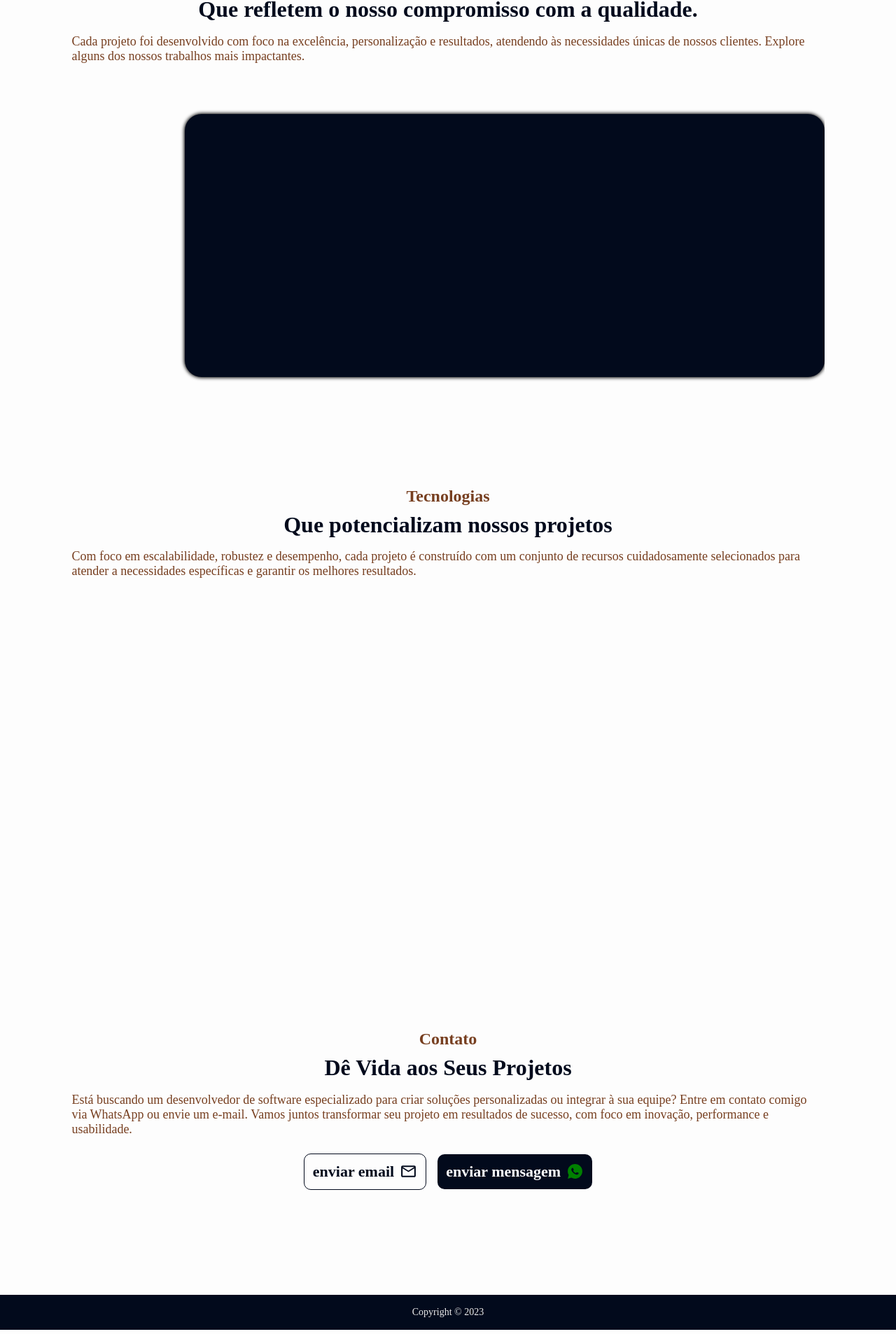
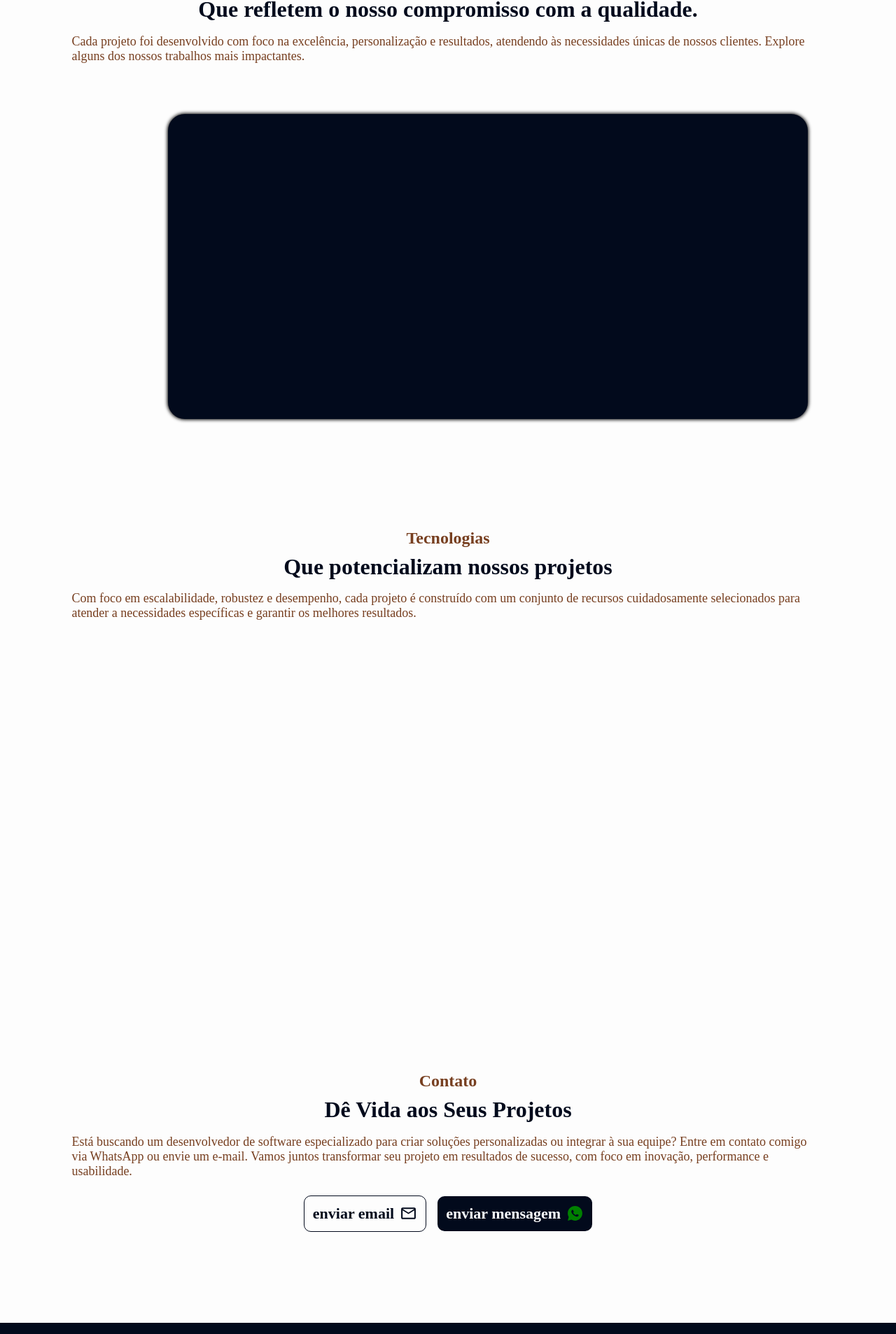
Before and after one commit to RaffaSants/raffa-dev, a Next.js app: page / in a window 1280 px wide. Shown: the part 1585-3492 px from the top of the page at 70% size. Built offline with nearby package versions, Linux system fonts and the light colour scheme.

Commit message:
fix alignments

```diff
--- a/src/app/(pages)/(home)/components/calls to action/styles.scss
+++ b/src/app/(pages)/(home)/components/calls to action/styles.scss
@@ -4,5 +4,11 @@
     flex-wrap: wrap-reverse;
     align-items: center;
     justify-content: center;
-    gap: 16px;
+    gap: 8px 16px;
+
+
+    @media screen and (min-width:760px) {
+        width: 100%;
+
+    }
 }
--- a/src/app/(pages)/(home)/components/porjects-slide/styles.scss
+++ b/src/app/(pages)/(home)/components/porjects-slide/styles.scss
@@ -156,12 +156,12 @@
     }
 
     @media screen and (min-width: 768px){
-        $height: 40rem;
 
         &::before{
             width: 85%;
-            height: calc($height - $padding);
-            right: 0;
+            min-height: 37.6rem;
+            height: calc(100% - ($padding * 2));
+            right: $padding;
             top: $padding;
         }
 
@@ -172,7 +172,8 @@
             padding-top: 2.4rem;
 
             article{
-                height: calc($height - ($padding));
+                min-height: 37.6rem;
+                height: fit-content;
                 gap: 32px;
                 flex-direction: row;
 
@@ -186,11 +187,11 @@
                     width: 60%;
                     height: 100%;
                     padding-top: 4.2rem;
-                    padding-bottom: unset;
 
                     ul{
                         gap: 2.4rem;
                         right: 1.6rem;
+                        bottom: 0;
                     }
                 }
             }
@@ -200,17 +201,6 @@
 
     }
 
-    @media screen and (min-width: 768px){
-        .items{
-            article{
-                section{
-                    ul{
-                        bottom: 0;
-                    }
-                }
-            }
-        }
-    }
 
     @for $i from 1 through 5 {
         .index-carousel:has(label input[value="#{$i}"]:checked) ~ article[name="item-#{$i}"]{
--- a/src/app/(pages)/(home)/styles.scss
+++ b/src/app/(pages)/(home)/styles.scss
@@ -134,8 +134,9 @@
 
 #Contact{
     gap: 2.4rem;
+    padding-bottom: 50px;
 
     @media screen and (min-width: 768px){
-        padding-bottom: 15rem;
+        padding-bottom: 13rem;
     }
 }
```
